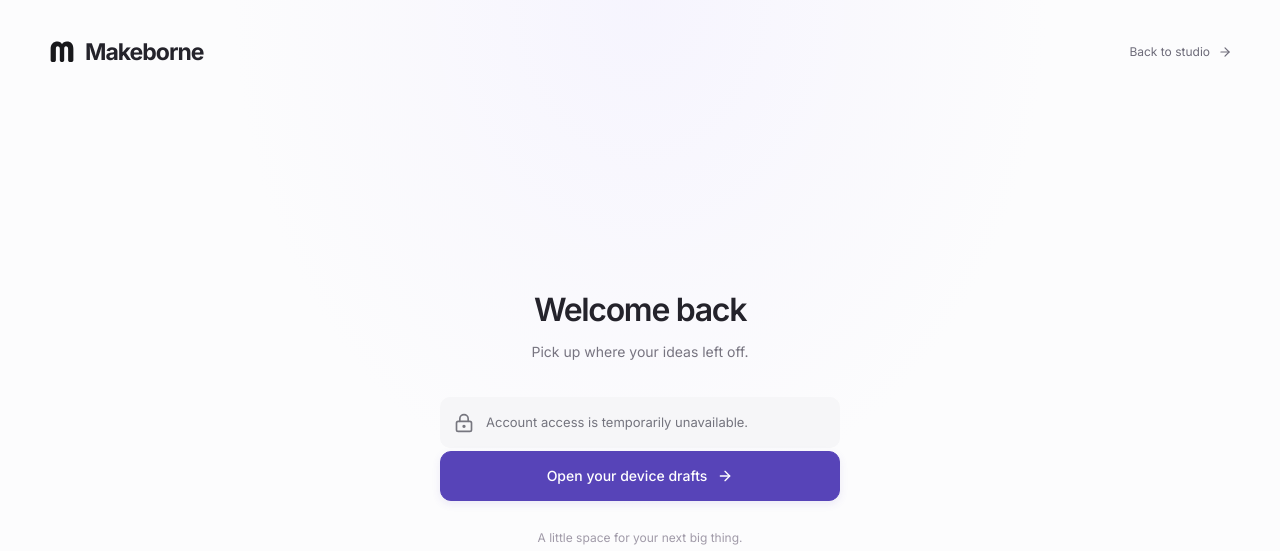
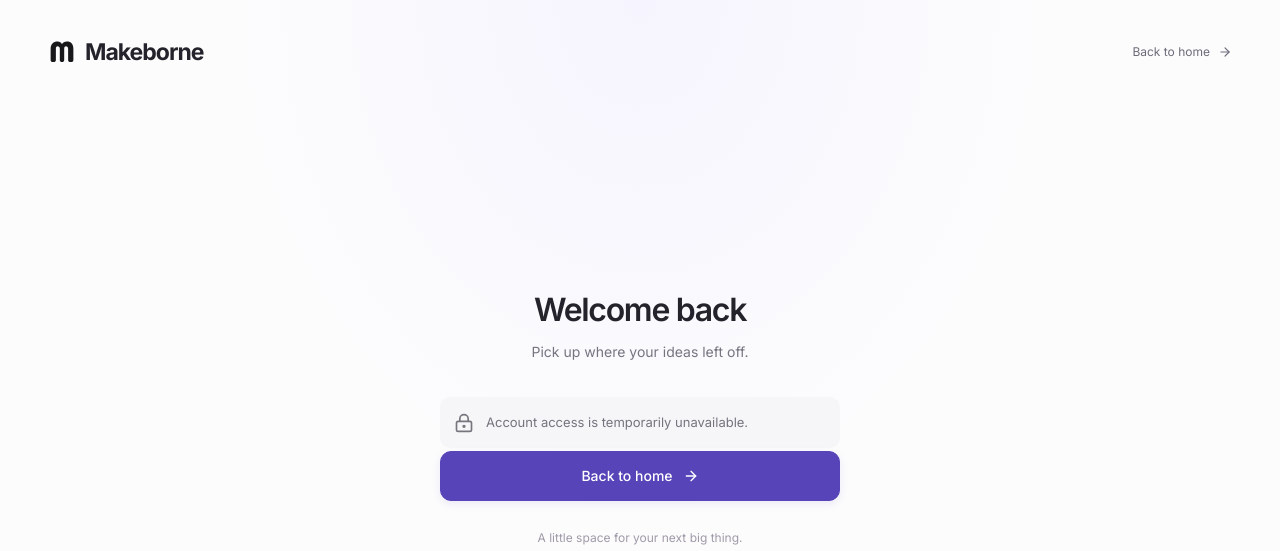
Before and after one commit to Kerim-Sabic/Makeborne, a Next.js app: page /login in a window 1280 px wide. Shown: the top 551 px of the page. Built offline with nearby package versions, Linux system fonts and the light colour scheme; no server answers.

Commit message:
Keep account fallback navigation consistent with paid access

```diff
--- a/src/components/account-form.tsx
+++ b/src/components/account-form.tsx
@@ -132,17 +132,17 @@ export default function AccountForm() {
     <main className="login-page auth-refined">
       <header className="auth-header">
         <Link className="wordmark" href="/" aria-label="Makeborne home"><BrandMark size={28} /> Makeborne</Link>
-        <Link href="/studio" className="auth-back">Back to studio <ArrowRight size={14} /></Link>
+        <Link href="/" className="auth-back">Back to home <ArrowRight size={14} /></Link>
       </header>
       <div className="auth-center">
         <section className="login-card" aria-labelledby="account-heading">
           <div className="auth-heading">
             <h1 id="account-heading">{verification ? "Check your inbox" : mode === "signup" ? "Make room for your ideas" : mode === "recovery" ? "Reset your password" : "Welcome back"}</h1>
-            <p>{verification ? "One more step, then you’re in." : mode === "signup" ? "Your next website, book or presentation starts here." : mode === "recovery" ? "We’ll help you get back to your projects." : "Pick up where your ideas left off."}</p>
+            <p>{verification ? "Confirm your email to continue." : mode === "signup" ? "Your next website, book or presentation starts here." : mode === "recovery" ? "We’ll help you get back to your projects." : "Pick up where your ideas left off."}</p>
           </div>
           {enabled === null ? <p role="status">Checking account availability…</p> : !enabled ? <>
             <div className="inline-info"><LockKeyhole size={20} /><p>Account access is temporarily unavailable.</p></div>
-            <Link className="button primary" href="/studio">Open your device drafts <ArrowRight size={16} /></Link>
+            <Link className="button primary" href="/">Back to home <ArrowRight size={16} /></Link>
           </> : verification ? <>
             <div className="auth-mail-icon"><Mail size={26} /></div>
             <p>If <strong>{email}</strong> is eligible, you’ll receive a confirmation link. Check your inbox and spam folder.</p>
```
